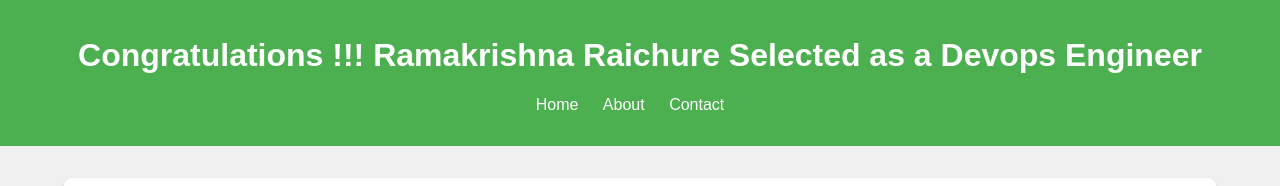
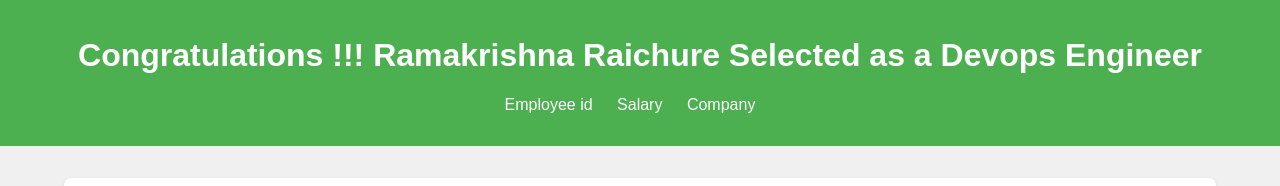
Before and after one commit to krishram2k3/Test2025, a plain HTML site: page index.html in a window 1280 px wide. Shown: the top 186 px of the page. Drawn offline with Linux system fonts and the light colour scheme.

Commit message:
Update index.html

```diff
--- a/index.html
+++ b/index.html
@@ -54,9 +54,9 @@
         <h1>Congratulations !!! Ramakrishna Raichure Selected as a Devops Engineer </h1>
         <nav>
             <ul>
-                <li><a href="#home">Home</a></li>
-                <li><a href="#about">About</a></li>
-                <li><a href="#contact">Contact</a></li>
+                <li><a href="#Employee id">Employee id</a></li>
+                <li><a href="#Salary">Salary</a></li>
+                <li><a href="#Company">Company</a></li>
             </ul>
         </nav>
     </header>
```
